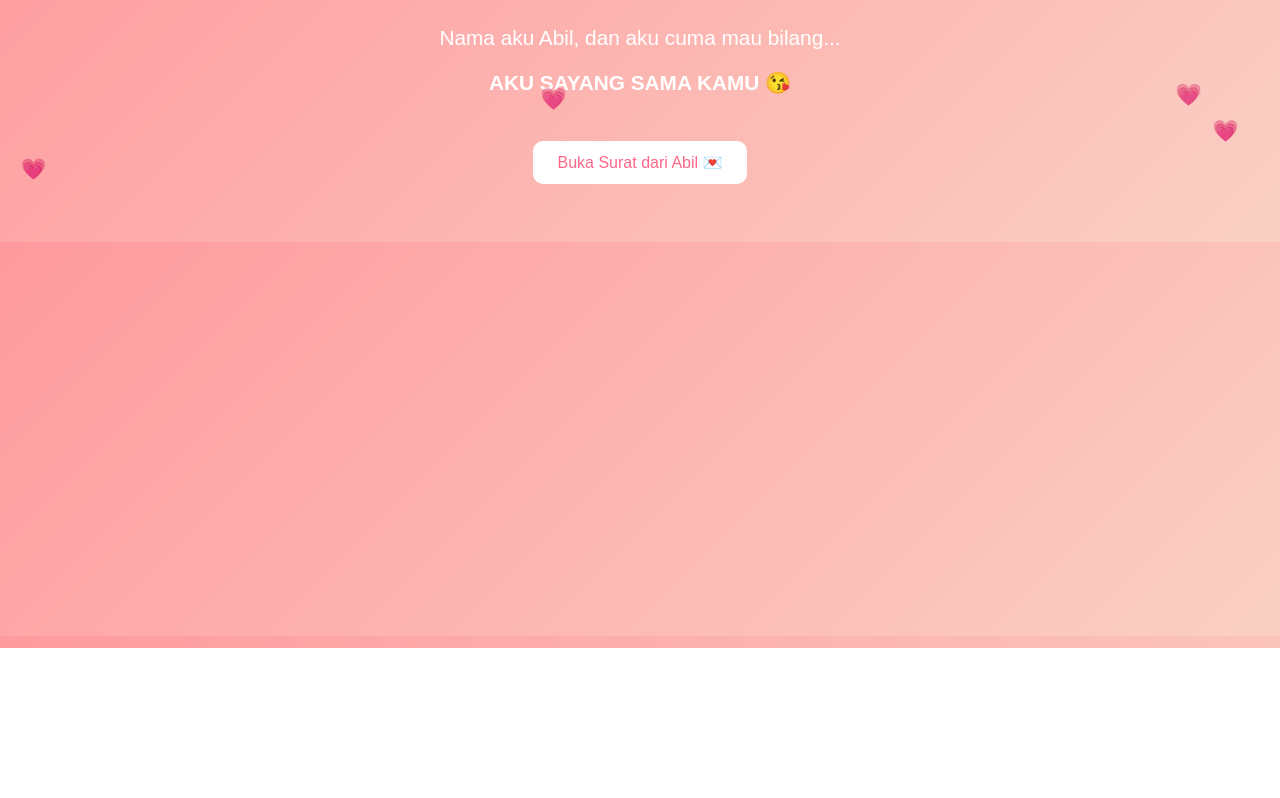
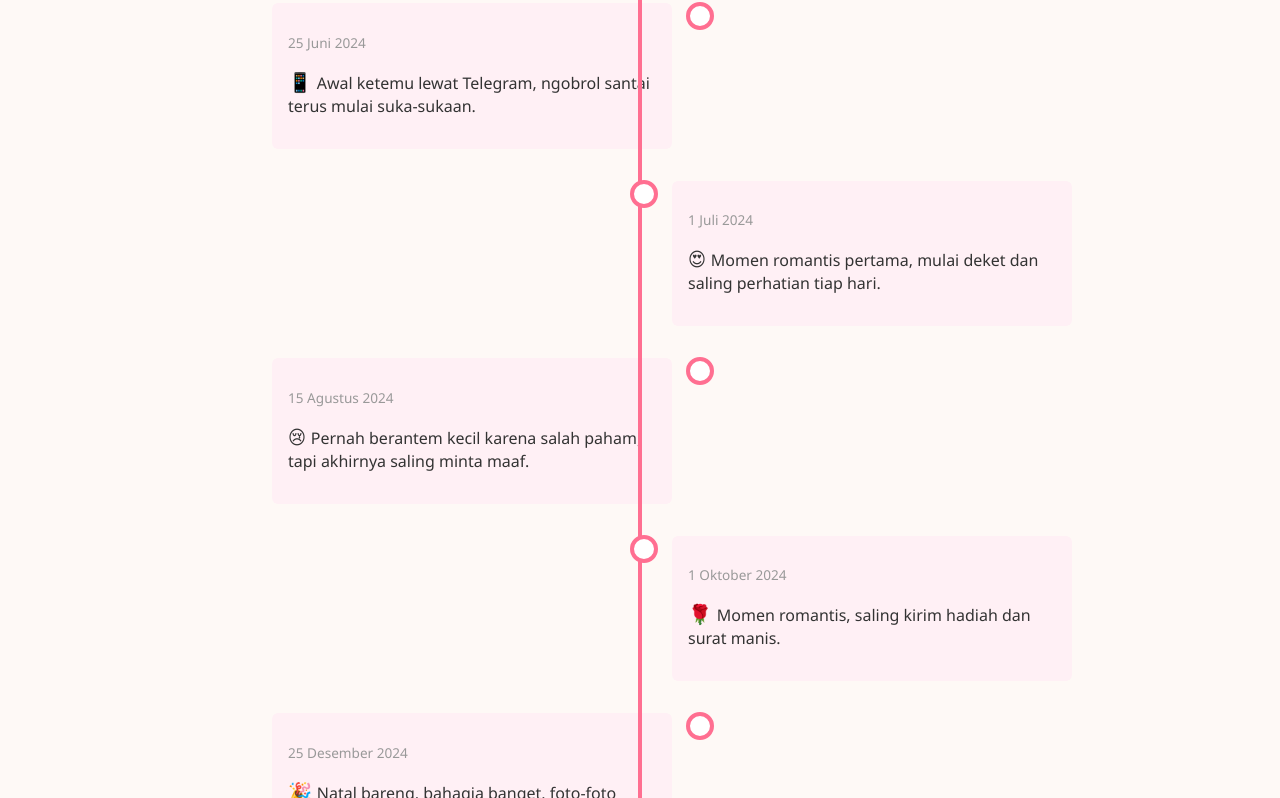
Before and after one commit to kyraa777/cerita-abil-ama, a plain HTML site: page index.html in a window 1280 px wide. Shown: the part 152-950 px from the top of the page. Before the commit the page ends 800 px from the top, so only its background shows below. Drawn offline with Linux system fonts and the light colour scheme.

Commit message:
kisah cinta

```diff
--- a/index.html
+++ b/index.html
@@ -1,115 +1,138 @@
 <!DOCTYPE html>
 <html lang="id">
 <head>
-  <meta charset="UTF-8" />
-  <meta name="viewport" content="width=device-width, initial-scale=1.0" />
-  <title>Cerita Abil & Ama 💕</title>
+  <meta charset="UTF-8">
+  <meta name="viewport" content="width=device-width, initial-scale=1.0">
+  <title>Cerita Cinta Abil & Ama</title>
   <style>
     body {
-      background: linear-gradient(135deg, #ff9a9e, #fad0c4);
-      font-family: "Poppins", sans-serif;
+      font-family: 'Segoe UI', Tahoma, Geneva, Verdana, sans-serif;
+      background-color: #fef9f6;
+      color: #333;
+      margin: 0;
+      padding: 0;
+    }
+    header {
+      background-color: #ff6f91;
+      color: white;
       text-align: center;
-      padding: 50px;
-      color: #fff;
-      overflow-x: hidden;
+      padding: 2rem;
+      font-size: 2rem;
+      font-weight: bold;
     }
-
-    h1 {
-      font-size: 3em;
-      animation: fadeIn 2s ease;
+    .timeline {
+      position: relative;
+      max-width: 800px;
+      margin: 2rem auto;
+      padding: 0 2rem;
     }
-
-    p {
-      font-size: 1.3em;
-      animation: fadeIn 3s ease;
+    .timeline::after {
+      content: '';
+      position: absolute;
+      width: 4px;
+      background-color: #ff6f91;
+      top: 0;
+      bottom: 0;
+      left: 50%;
+      margin-left: -2px;
     }
-
-    @keyframes fadeIn {
-      from { opacity: 0; transform: translateY(20px); }
-      to { opacity: 1; transform: translateY(0); }
+    .container {
+      padding: 1rem 2rem;
+      position: relative;
+      background-color: inherit;
+      width: 50%;
     }
-
-    .love {
+    .container.left {
+      left: 0;
+    }
+    .container.right {
+      left: 50%;
+    }
+    .container::after {
+      content: '';
       position: absolute;
-      color: #ffebf0;
-      font-size: 20px;
-      animation: floatUp 4s linear infinite;
+      width: 20px;
+      height: 20px;
+      right: -10px;
+      background-color: white;
+      border: 4px solid #ff6f91;
+      top: 15px;
+      border-radius: 50%;
+      z-index: 1;
     }
-
-    @keyframes floatUp {
-      0% { transform: translateY(0) scale(1); opacity: 1; }
-      100% { transform: translateY(-800px) scale(1.5); opacity: 0; }
+    .container.right::after {
+      left: -10px;
     }
-
-    .letter {
-      background: rgba(255,255,255,0.15);
-      border-radius: 15px;
-      padding: 25px;
-      margin-top: 40px;
-      width: 80%;
-      max-width: 500px;
-      margin-left: auto;
-      margin-right: auto;
-      font-size: 1.2em;
-      display: none;
-      animation: fadeIn 2s ease;
+    .content {
+      padding: 1rem;
+      background-color: #fff0f5;
+      position: relative;
+      border-radius: 6px;
     }
-
-    button {
-      background: #fff;
-      color: #ff6688;
-      border: none;
-      border-radius: 10px;
-      padding: 12px 25px;
-      font-size: 1em;
-      cursor: pointer;
-      transition: 0.3s;
-      margin-top: 25px;
+    .date {
+      font-size: 0.85rem;
+      color: #999;
     }
-
-    button:hover {
-      background: #ffe3ea;
-      transform: scale(1.1);
+    .emoji {
+      font-size: 1.2rem;
+      margin-right: 0.3rem;
     }
   </style>
 </head>
 <body>
-  <h1>Hai Ama 💖</h1>
-  <p>Nama aku Abil, dan aku cuma mau bilang...</p>
-  <p><strong>AKU SAYANG SAMA KAMU 😘</strong></p>
+  <header>Perjalanan Cinta Abil & Ama 💕</header>
 
-  <button onclick="showLetter()">Buka Surat dari Abil 💌</button>
+  <div class="timeline">
 
-  <div class="letter" id="loveLetter">
-    <p>
-      Ama, kamu tuh alasan kenapa tiap hari aku senyum sendiri.
-      Dunia jadi lebih indah semenjak ada kamu.
-      Pokoknya aku bakal terus sayang kamu, gak peduli seberapa lama waktu berjalan ❤️
-    </p>
+    <div class="container left">
+      <div class="content">
+        <p class="date">25 Juni 2024</p>
+        <p><span class="emoji">📱</span>Awal ketemu lewat Telegram, ngobrol santai terus mulai suka-sukaan.</p>
+      </div>
+    </div>
+
+    <div class="container right">
+      <div class="content">
+        <p class="date">1 Juli 2024</p>
+        <p><span class="emoji">😍</span>Momen romantis pertama, mulai deket dan saling perhatian tiap hari.</p>
+      </div>
+    </div>
+
+    <div class="container left">
+      <div class="content">
+        <p class="date">15 Agustus 2024</p>
+        <p><span class="emoji">😢</span>Pernah berantem kecil karena salah paham, tapi akhirnya saling minta maaf.</p>
+      </div>
+    </div>
+
+    <div class="container right">
+      <div class="content">
+        <p class="date">1 Oktober 2024</p>
+        <p><span class="emoji">🌹</span>Momen romantis, saling kirim hadiah dan surat manis.</p>
+      </div>
+    </div>
+
+    <div class="container left">
+      <div class="content">
+        <p class="date">25 Desember 2024</p>
+        <p><span class="emoji">🎉</span>Natal bareng, bahagia banget, foto-foto lucu, quality time yang hangat.</p>
+      </div>
+    </div>
+
+    <div class="container right">
+      <div class="content">
+        <p class="date">14 Februari 2025</p>
+        <p><span class="emoji">❤️</span>Valentine pertama bareng, makan malam romantis dan bertukar hadiah.</p>
+      </div>
+    </div>
+
+    <div class="container left">
+      <div class="content">
+        <p class="date">Sekarang</p>
+        <p><span class="emoji">💑</span>Mereka masih bahagia, saling support, menghadapi suka duka bareng, cinta terus berkembang.</p>
+      </div>
+    </div>
+
   </div>
-
-  <audio id="bgMusic" autoplay loop>
-    <source src="https://cdn.pixabay.com/download/audio/2022/03/16/audio_6842e9b01e.mp3?filename=sweet-love-10986.mp3" type="audio/mpeg">
-  </audio>
-
-  <script>
-    // fungsi buat efek love-love beterbangan
-    function createLove() {
-      const love = document.createElement('div');
-      love.classList.add('love');
-      love.innerText = '💗';
-      love.style.left = Math.random() * 100 + 'vw';
-      love.style.animationDuration = Math.random() * 3 + 2 + 's';
-      document.body.appendChild(love);
-      setTimeout(() => love.remove(), 4000);
-    }
-    setInterval(createLove, 300);
-
-    // fungsi buat munculin surat
-    function showLetter() {
-      const letter = document.getElementById("loveLetter");
-      letter.style.display = "block";
-    }
-  </script>
 </body>
 </html>
```
